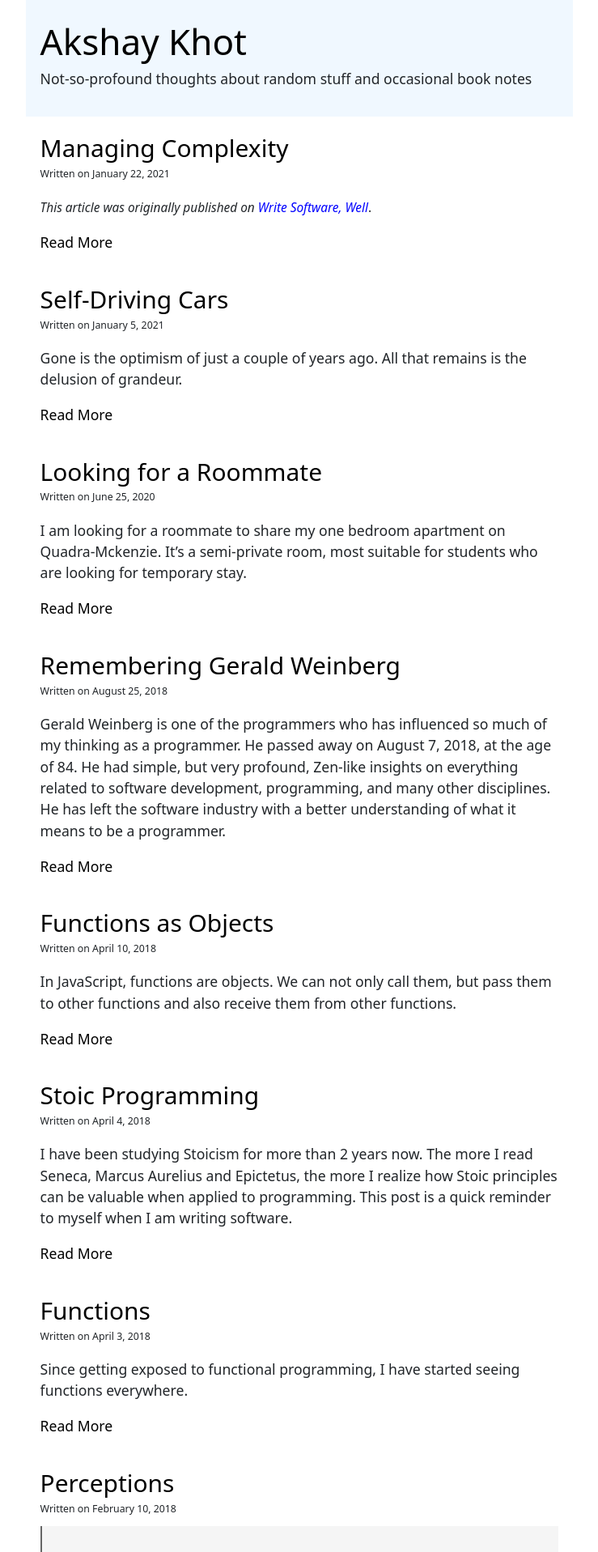
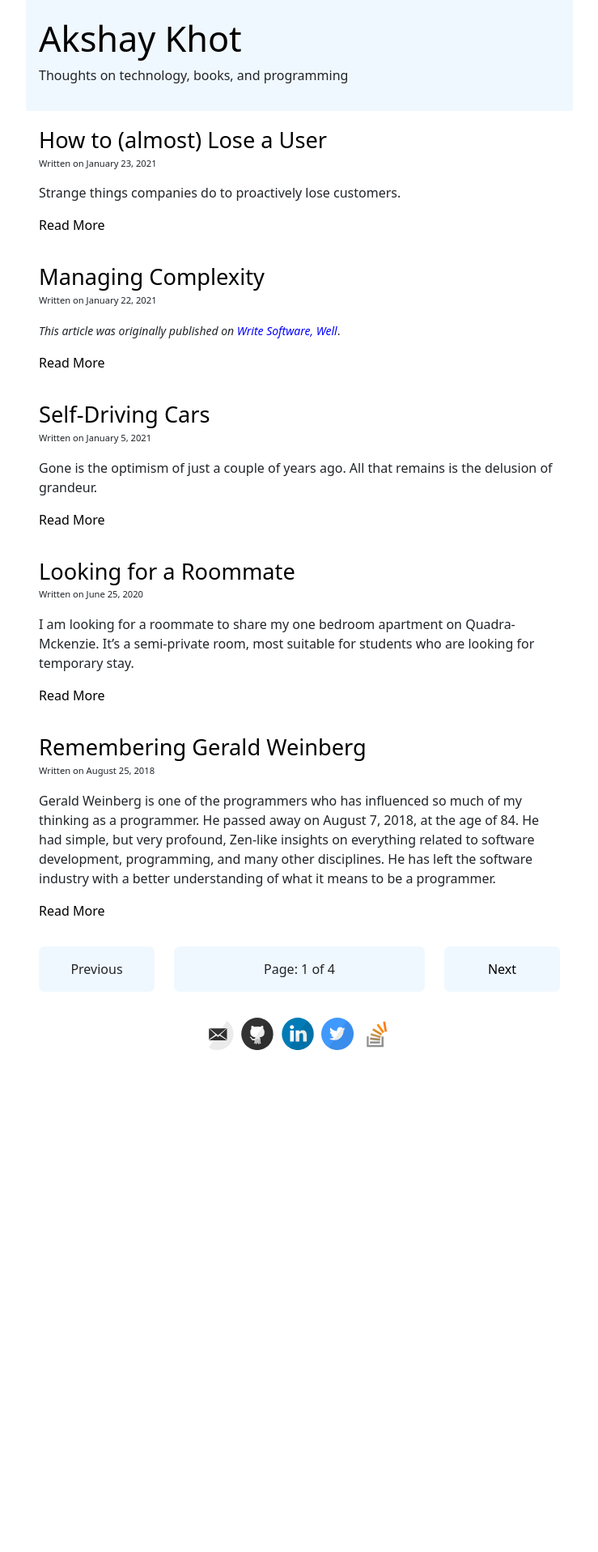
Before and after one commit to akshayKhot/akshayKhot.github.io, a Jekyll site: the page built from index.html, in a window 1280 px wide. Shown: the top 1917 px of the page at 81% size, without its empty margins (270-1009 px from the left). Built offline with Jekyll 4.4.1, drawn with Linux system fonts in a browser that asks for light colours; the list of posts is cut into pages by our own code; after the commit the page ends 1319 px from its top, so only the background shows below that; some of the changed text lies outside the part shown.

Commit message:
Cleanup UI and add new post

```diff
--- a/_config.yml
+++ b/_config.yml
@@ -6,7 +6,7 @@
 name: Akshay Khot
 
 # Short bio or description (displayed in the header)
-description: Not-so-profound thoughts about random stuff and occasional book notes
+description: Thoughts on technology, books, and programming
 
 # URL of your avatar or profile pic (you could use your GitHub profile pic)
 avatar: https://avatars0.githubusercontent.com/u/14203386?s=460&u=3061e1e9e2ea35cb1ac0657f4c2ec8d060fb77c1&v=4
@@ -64,9 +64,12 @@ sass:
   style: :expanded # You might prefer to minify using :compressed
 
 # Use the following plug-ins
-gems:
+plugins:
   - jekyll-sitemap # Create a sitemap using the official Jekyll sitemap gem
   - jekyll-feed # Create an Atom feed using the official Jekyll feed gem
+  - jekyll-paginate
+
+paginate: 5
 
 # Exclude these files from your production _site
 exclude:
--- /dev/null
+++ b/_posts/2021-1-23-how-to-lose-a-customer.md
@@ -0,0 +1,24 @@
+---
+layout: post
+title: How to (almost) Lose a User
+---
+
+Strange things companies do to proactively lose customers.
+
+I have been using Basecamp as my data management application for a long time. Recently, the lack of support for tagging started bugging me and forced me to look at the alternatives. One obvious candidate was Evernote, as I already use it with Scannable to scan the documents and save them as PDFs in Evernote.
+
+So I started using Evernote to take notes and write book summaries, and was pleasantly surprised by the great user interface and the ability to do so many things, and at the same time write without distractions. I seriously thought of giving Evernote a try, and to make a permanent switch. However, there was one problem.
+
+One thing I look for in any project or data management software is the ability to export all the data in a plain-text or HTML format. I couldn't find it, which was a big concern. The only export option I see is for any individual note, into a .enex file which is Evernote's proprietary format. That's a big red flag. So I started searching into the community forum, and found many posts from the frustrated users complaining about the same. Apparently, Evernote had this feature in the older versions, but with the new release they had removed it.
+
+Now you might wonder why it's a big deal. As long as you can still back up the data, you are good to go, right? Wrong. Applications come and go, but the data remains. Now if that data is in a proprietary format, such as .enex files for Evernote, that's a problem. What happens if Evernote goes out of business and the apps suddenly stop working? I know it's a stretch, but bear with me. Now even if you have been backing up all your data frequently, all you have is a giant .enex file, which you can't do anything with because you don't know the format. Instead, if it's a readable plain text or an open format like HTML, you can still read it or (if you know some programming) write code to display and format it neatly. That's why the ability to export data to plain text or HTML/JSON/XML is so crucial.
+
+Now, my theory is that companies do this to lock their users and force them to keep using their product. If the users could export the data to an open format, they could migrate to any other application in an instant. When they can't export, they are forced to keep using the software. Though that might seem like a good strategy in the long term, it's a horrible one in the long term, losing you goodwill of your customers that ends up repelling the new customers away from your product and to the competitors.
+
+So I had almost given up on Evernote when I came across their upcoming feature list. And  there it is, the support for additional export options!
+
+<div class="centered">
+  <img src="../images/evernote.jpg">
+</div>
+
+Looks like the angry customers might have forced the management into adding the export feature back into the product. Now, let's see if these options will include plain text or HTML. But for now, I haven't totally given up on Evernote. It's a great piece of software, it would be a shame to throw it away for some bad management decisions.
--- a/index.html
+++ b/index.html
@@ -3,7 +3,7 @@ layout: default
 ---
 
 <div class="posts">
-  {% for post in site.posts %}
+  {% for post in paginator.posts %}
     <article class="post b">
 
       <div class="post-title"><a href="{{ site.baseurl }}{{ post.url }}">{{ post.title }}</a></div>
@@ -20,3 +20,38 @@ layout: default
     </article>
   {% endfor %}
 </div>
+
+<!-- Pagination links -->
+<div class="pagination row">
+
+  <div class="col-md-3">
+    <div class="previous page">
+      {% if paginator.previous_page %}
+        <a href="{{ paginator.previous_page_path }}">
+          Previous
+        </a>
+      {% else %}
+        <span>Previous</span>
+      {% endif %}
+    </div>
+  </div>
+
+
+  <div class="col-md-6">
+    <div class="page_number page">
+      Page: {{ paginator.page }} of {{ paginator.total_pages }}
+    </div>
+  </div>
+
+
+  <div class="col-md-3">
+    <div class="next page">
+    {% if paginator.next_page %}
+      <a href="{{ paginator.next_page_path }}">Next</a>
+    {% else %}
+      <span>Next</span>
+    {% endif %}
+    </div>
+  </div>
+
+</div>
--- a/style.scss
+++ b/style.scss
@@ -23,7 +23,6 @@ a:hover {
 
 .container {
   max-width: 700px;
-  font-size: 1.1em;
 }
 
 header {
@@ -32,7 +31,7 @@ header {
 
   div.site-info {
     div.site-name {
-      font-size: 2.5em;
+      font-size: 2.7em;
     }
 
     p.site-description {}
@@ -41,6 +40,7 @@ header {
   nav {
     a {
       margin-right: 1em;
+      color: blue;
     }
   }
 }
@@ -93,6 +93,20 @@ main {
 
 footer {
   margin: 1em;
+  text-align: center;
+  .svg-icon {
+    margin-right: 5px;
+  }
+}
+
+.pagination {
+  .page {
+    // border: 1px solid #ddd;
+    padding: 1em;
+    text-align: center;
+    background-color: aliceblue;
+    border-radius: 7px;
+  }
 }
 
 
```
Also changed, not shown: _posts/2017-3-6-being-mortal.md (+3 -2 lines), images/evernote.jpg (added).
